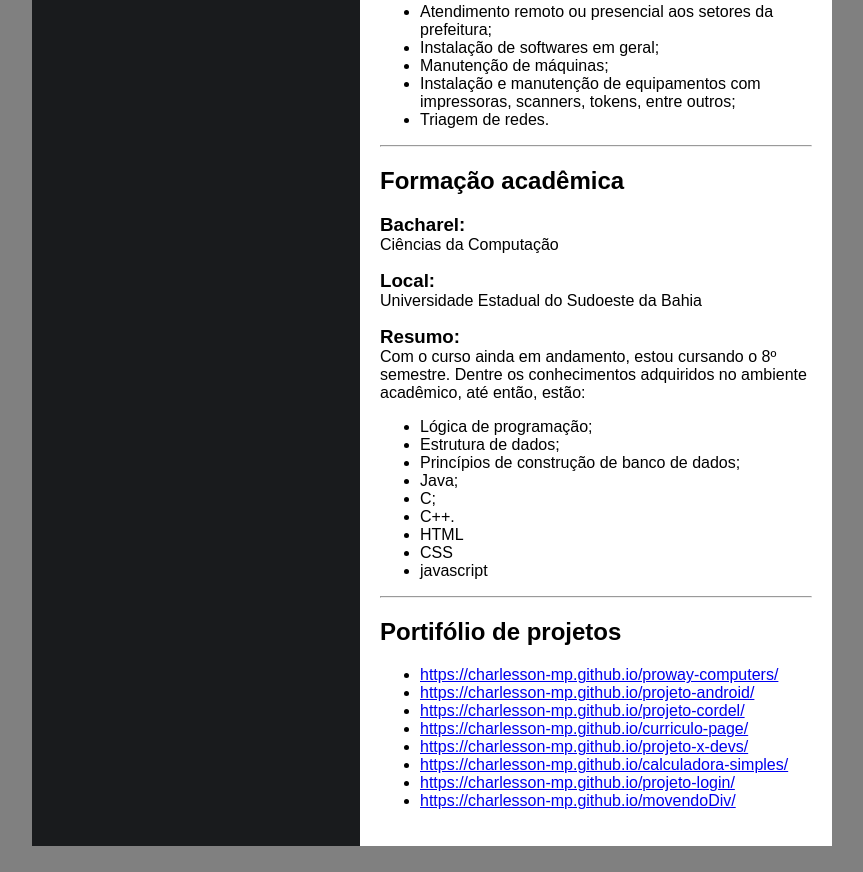
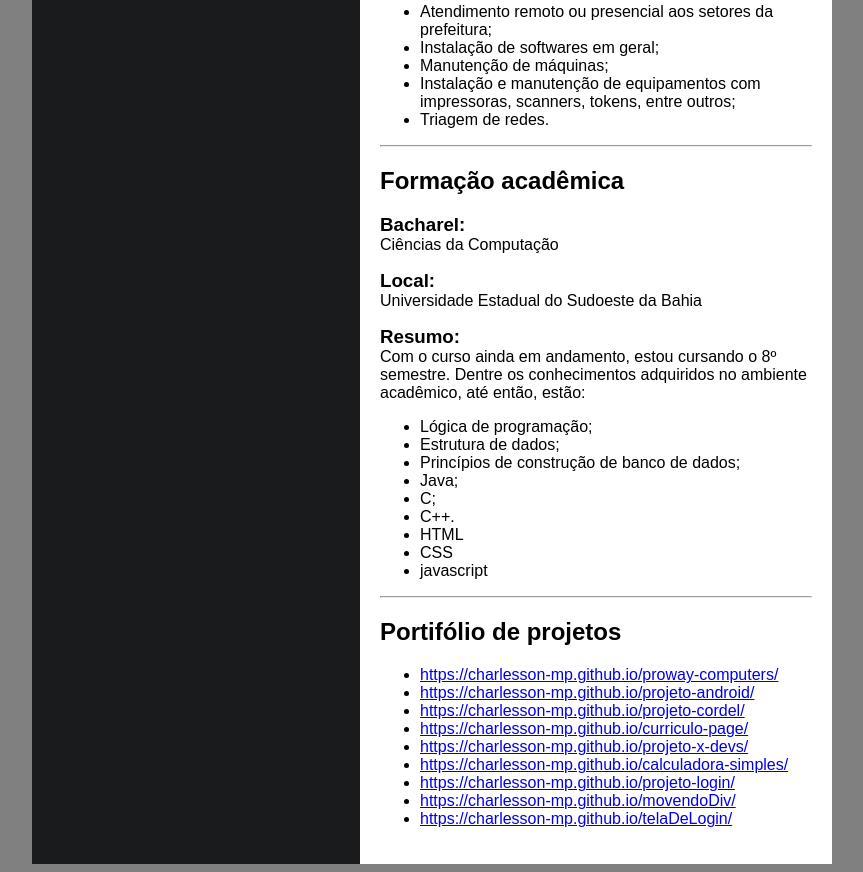
Before and after one commit to Charlesson-MP/curriculo-page, a plain HTML site: page index.html in a window 1280 px wide. Shown: the part 1161-2033 px from the top of the page, without its empty margins (208-1071 px from the left). Drawn offline with Linux system fonts and the light colour scheme.

Commit message:
Adicionando um projeto ao portifólio de projetos

```diff
--- a/index.html
+++ b/index.html
@@ -148,6 +148,7 @@
                 <li><a href="https://charlesson-mp.github.io/calculadora-simples/">https://charlesson-mp.github.io/calculadora-simples/</a></li>
                 <li><a href="https://charlesson-mp.github.io/projeto-login/">https://charlesson-mp.github.io/projeto-login/</a></li>
                 <li><a href="https://charlesson-mp.github.io/movendoDiv/">https://charlesson-mp.github.io/movendoDiv/</a></li>
+                <li><a href="https://charlesson-mp.github.io/telaDeLogin/">https://charlesson-mp.github.io/telaDeLogin/</a></li>
             </ul>
         </section>
     </main>
```
